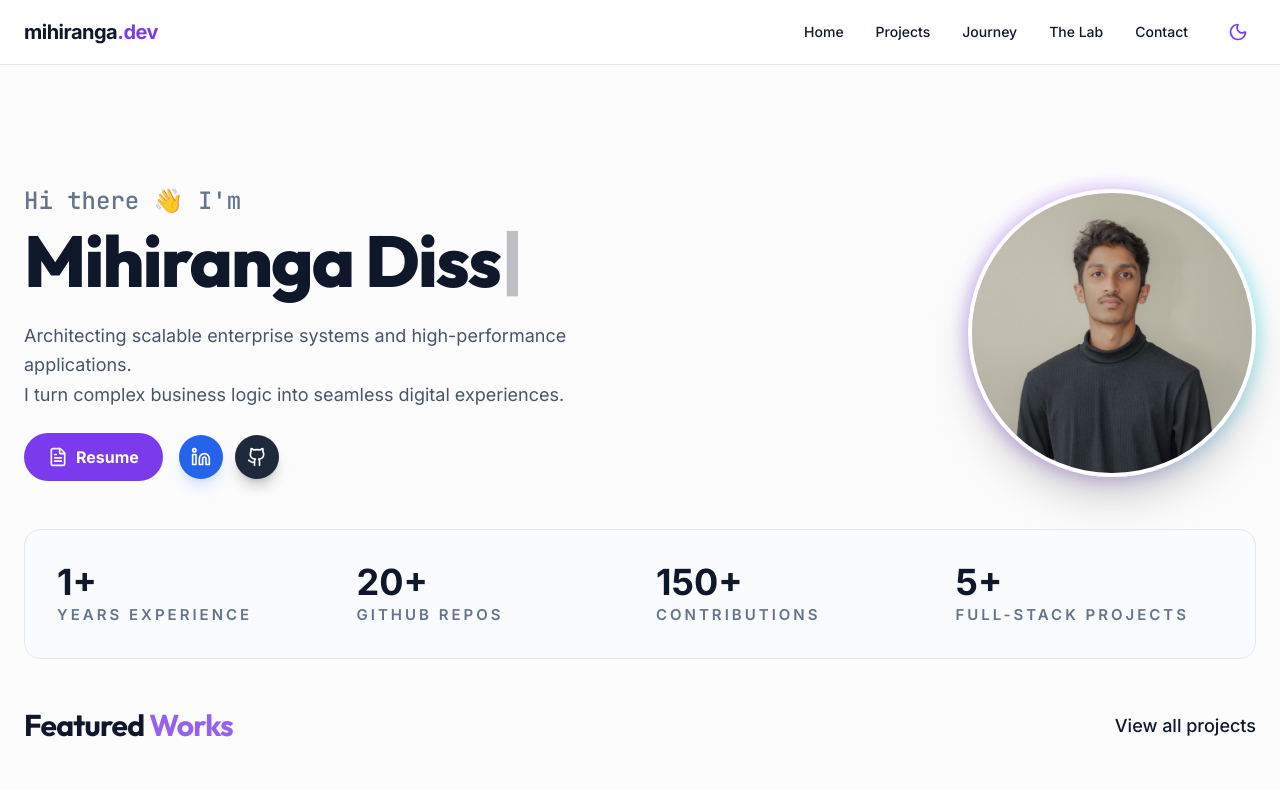
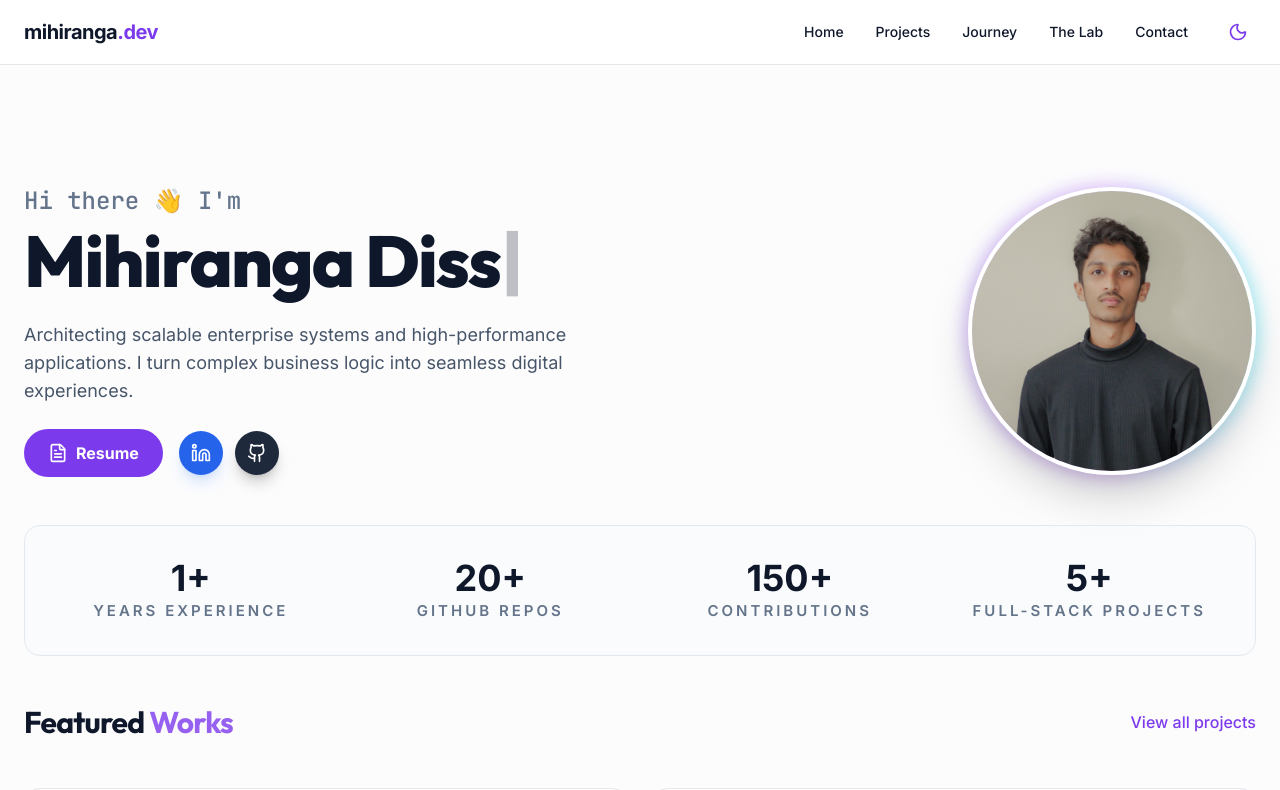
Before and after one commit to mihiranga-dev/portfolio, a Next.js app: page / in a window 1280 px wide. Shown: the top 790 px of the page. Built offline with nearby package versions, Linux system fonts and the light colour scheme.

Commit message:
fix: Typewriter overlap issue & view all projects button

```diff
--- a/app/page.tsx
+++ b/app/page.tsx
@@ -19,7 +19,7 @@ export default function Home() {
               <h2 className="text-xl md:text-2xl font-medium text-slate-500 font-mono">
                 Hi there 👋 I'm
               </h2>
-              <h1 className="text-5xl md:text-7xl font-extrabold tracking-tight text-foreground h-[120px] md:h-auto leading-[1.1]">
+              <h1 className="text-6xl sm:text-7xl md:text-7xl font-extrabold tracking-tight text-foreground min-h-[160px] sm:min-h-[120px] md:min-h-0 leading-[1.1] flex items-center justify-center md:justify-start">
                 <Typewriter
                   options={{
                     strings: [
@@ -35,8 +35,8 @@ export default function Home() {
               </h1>
             </div>
 
-            <p className="text-lg text-slate-600 dark:text-slate-400 max-w-xl leading-relaxed">
-              Architecting scalable enterprise systems and high-performance applications. <br/>
+            <p className="text-base md:text-lg text-slate-600 dark:text-slate-400 max-w-xl leading-relaxed mx-auto md:mx-0">
+              Architecting scalable enterprise systems and high-performance applications.
               I turn complex business logic into seamless digital experiences.
             </p>
 
@@ -54,26 +54,26 @@ export default function Home() {
 
           <div className="relative group">
             <div className="absolute -inset-1 bg-gradient-to-r from-primary via-purple-500 to-secondary rounded-full blur opacity-30 group-hover:opacity-60 transition duration-1000"></div>
-            <div className="relative w-56 h-56 md:w-72 md:h-72 rounded-full overflow-hidden border-4 border-white dark:border-dark shadow-2xl">
+            <div className="relative w-48 h-48 sm:w-56 sm:h-56 md:w-72 md:h-72 rounded-full overflow-hidden border-4 border-white dark:border-dark shadow-2xl">
               <Image src="/profile.jpg" alt="Mihiranga Dissanayake" fill className="object-cover" priority />
             </div>
           </div>
         </section>
 
-        <div className="grid grid-cols-2 md:grid-cols-4 gap-8 p-8 rounded-2xl border border-slate-200 dark:border-gray-800 bg-slate-50/50 dark:bg-dark/50 backdrop-blur-sm">
-        <div className="text-center md:text-left">
+        <div className="grid grid-cols-1 lg:grid-cols-4 gap-4 md:gap-8 p-6 md:p-8 rounded-2xl border border-slate-200 dark:border-gray-800 bg-slate-50/50 dark:bg-dark/50 backdrop-blur-sm">
+        <div className="text-center">
           <span className="block text-4xl font-bold text-foreground">1+</span>
           <span className="text-[15px] uppercase tracking-[0.2em] text-slate-500 font-semibold">Years Experience</span>
         </div>
-        <div className="text-center md:text-left">
+        <div className="text-center">
           <span className="block text-4xl font-bold text-foreground">20+</span>
           <span className="text-[15px] uppercase tracking-[0.2em] text-slate-500 font-semibold">GitHub Repos</span>
         </div>
-        <div className="text-center md:text-left">
+        <div className="text-center">
           <span className="block text-4xl font-bold text-foreground">150+</span>
           <span className="text-[15px] uppercase tracking-[0.2em] text-slate-500 font-semibold">Contributions</span>
         </div>
-        <div className="text-center md:text-left">
+        <div className="text-center">
           <span className="block text-4xl font-bold text-foreground">5+</span>
           <span className="text-[15px] uppercase tracking-[0.2em] text-slate-500 font-semibold">Full-Stack Projects</span>
         </div>
@@ -84,8 +84,8 @@ export default function Home() {
         <h2 className="text-3xl font-bold tracking-tight text-foreground">
           Featured <span className="text-primary/80">Works</span>
         </h2>
-        <Link href="/projects" className="text-[18px] hover:scale-110 transition-transform font-medium">
-          View all projects
+        <Link href="/projects" className="text-sm md:text-base text-primary hover:scale-110 transition-transform font-medium">
+            View all projects
         </Link>
       </div>
 
```
